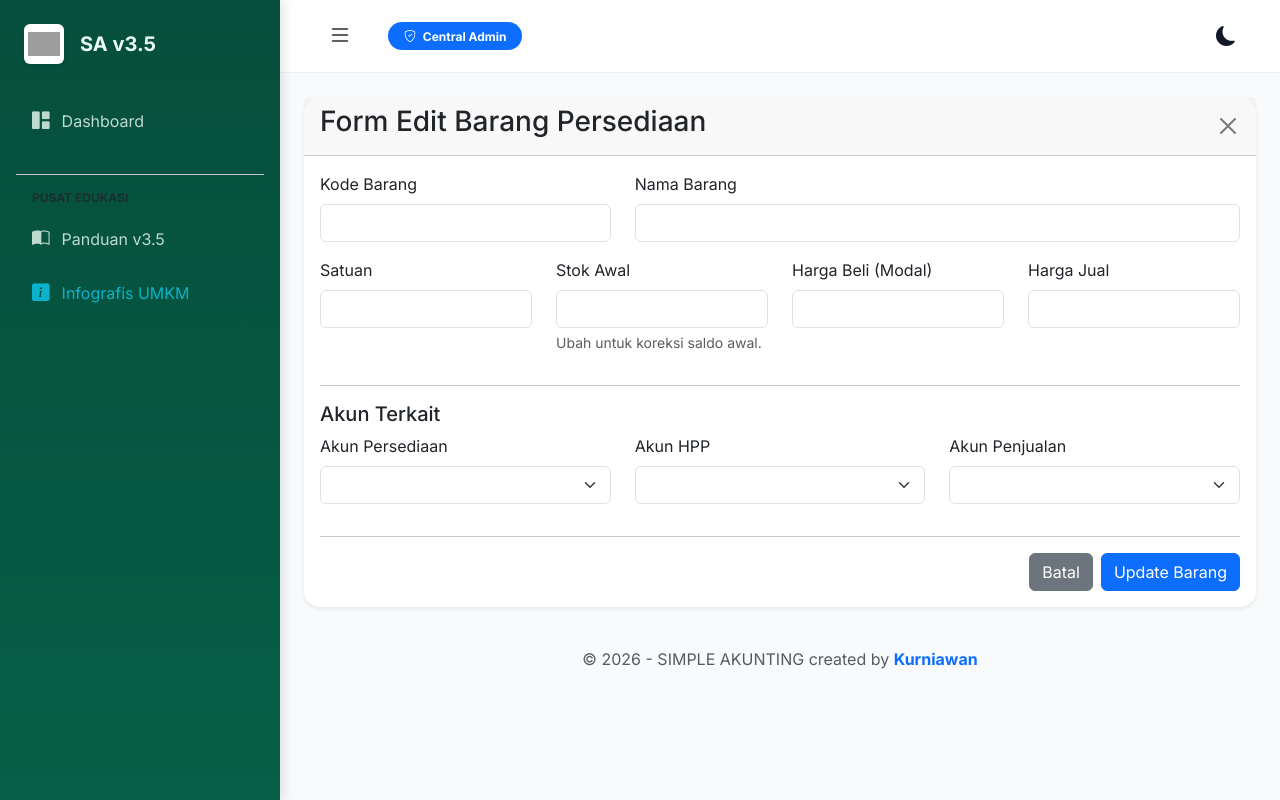
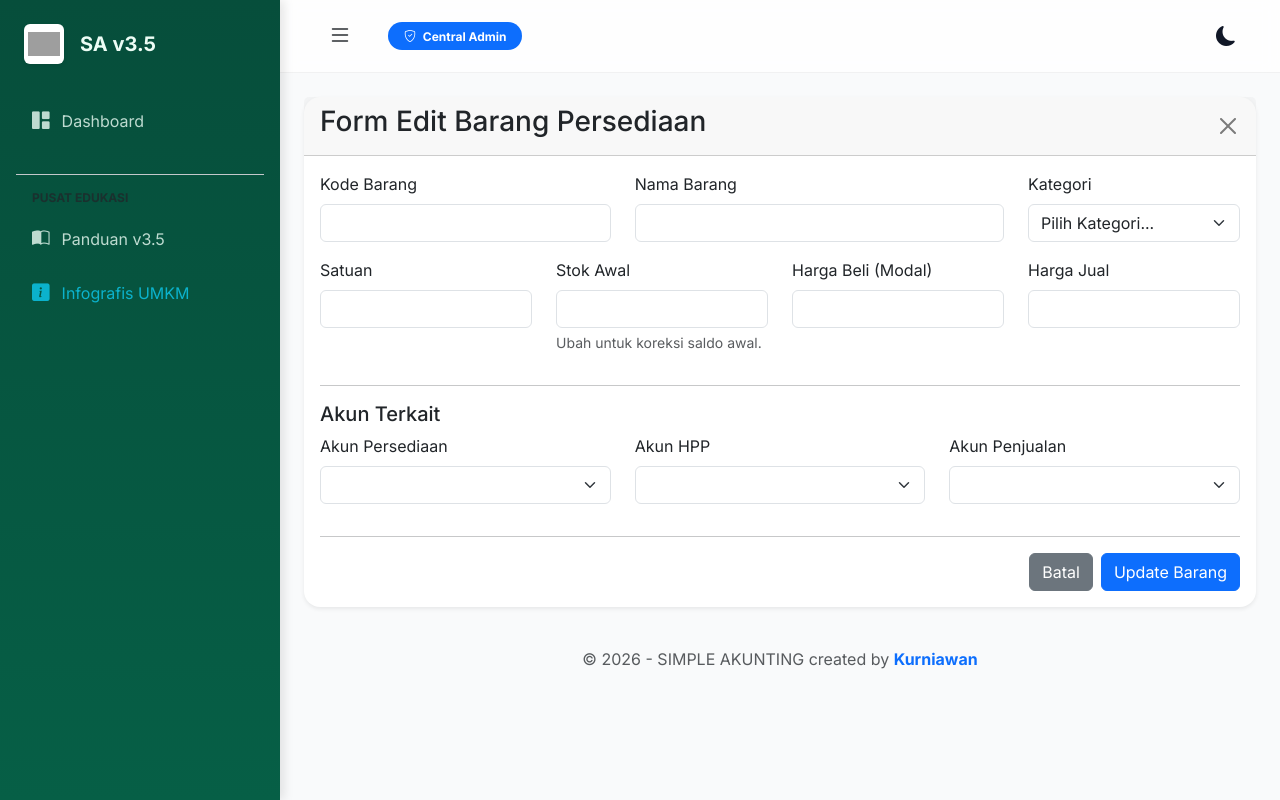
Before and after one commit to solusigroup/simpleakunting-v35, a PHP site: template app/views/persediaan/edit.php in a window 1280 px wide. Run offline with PHP 8.4, Linux system fonts and the light colour scheme; the template is opened without the code that fills it, so the values that code supplies are empty; some libraries are stand-ins or nearby versions; grey boxes are pictures that could not be loaded.

Commit message:
feat: add kategori persediaan

```diff
--- a/app/views/persediaan/edit.php
+++ b/app/views/persediaan/edit.php
@@ -11,9 +11,19 @@
                     <label for="kode_barang" class="form-label">Kode Barang</label>
                     <input type="text" id="kode_barang" name="kode_barang" class="form-control" value="<?php echo htmlspecialchars($data['barang']['kode_barang']); ?>" required>
                 </div>
-                <div class="col-md-8 mb-3">
+                <div class="col-md-5 mb-3">
                     <label for="nama_barang" class="form-label">Nama Barang</label>
                     <input type="text" id="nama_barang" name="nama_barang" class="form-control" value="<?php echo htmlspecialchars($data['barang']['nama_barang']); ?>" required>
+                </div>
+                <div class="col-md-3 mb-3">
+                    <label for="kategori" class="form-label">Kategori</label>
+                    <select id="kategori" name="kategori" class="form-select" required>
+                        <option value="">Pilih Kategori...</option>
+                        <option value="Persediaan Bahan Baku" <?php echo ($data['barang']['kategori'] == 'Persediaan Bahan Baku') ? 'selected' : ''; ?>>Bahan Baku</option>
+                        <option value="Persediaan Bahan Penolong" <?php echo ($data['barang']['kategori'] == 'Persediaan Bahan Penolong') ? 'selected' : ''; ?>>Bahan Penolong</option>
+                        <option value="Persediaan WIP" <?php echo ($data['barang']['kategori'] == 'Persediaan WIP') ? 'selected' : ''; ?>>WIP (Setengah Jadi)</option>
+                        <option value="Persediaan Barang Jadi/Barang Dagangan" <?php echo ($data['barang']['kategori'] == 'Persediaan Barang Jadi/Barang Dagangan') ? 'selected' : ''; ?>>Barang Jadi / Dagangan</option>
+                    </select>
                 </div>
             </div>
             <div class="row">
--- a/app/views/persediaan/index.php
+++ b/app/views/persediaan/index.php
@@ -14,6 +14,7 @@
                     <tr>
                         <th>Kode</th>
                         <th>Nama Barang</th>
+                        <th>Kategori</th>
                         <th class="text-end">Stok Awal</th>
                         <th class="text-end">Stok Terkini</th>
                         <th class="text-end">Harga Beli</th>
@@ -27,7 +28,7 @@
                         $totalNilaiPersediaan = 0;
                         if (empty($data['barang'])):
                     ?>
-                        <tr><td colspan="7" class="text-center">Belum ada data barang persediaan.</td></tr>
+                        <tr><td colspan="8" class="text-center">Belum ada data barang persediaan.</td></tr>
                     <?php else: ?>
                         <?php
                             foreach ($data['barang'] as $brg):
@@ -38,6 +39,7 @@
                         <tr>
                             <td><?php echo htmlspecialchars($brg['kode_barang'] ?? ''); ?></td>
                             <td><?php echo htmlspecialchars($brg['nama_barang'] ?? ''); ?></td>
+                            <td><span class="badge bg-secondary"><?php echo htmlspecialchars($brg['kategori'] ?? 'Persediaan Bahan Baku'); ?></span></td>
                             <td class="text-end"><?php echo number_format($brg['stok_awal'] ?? 0, 2, ',', '.'); ?> <?php echo htmlspecialchars($brg['satuan'] ?? ''); ?></td>
                             <td class="text-end fw-bold"><?php echo number_format($brg['stok_saat_ini'] ?? 0, 2, ',', '.'); ?> <?php echo htmlspecialchars($brg['satuan'] ?? ''); ?></td>
                             <td class="text-end"><?php echo number_format($brg['harga_beli'] ?? 0, 2, ',', '.'); ?></td>
@@ -52,7 +54,7 @@
                 </tbody>
                 <tfoot class="table-light">
                     <tr class="fw-bold">
-                        <td colspan="5" class="text-end">Total Nilai Persediaan</td>
+                        <td colspan="6" class="text-end">Total Nilai Persediaan</td>
                         <td class="text-end"><?php echo number_format($totalNilaiPersediaan, 2, ',', '.'); ?></td>
                         <td></td>
                     </tr>
```
Also changed, not shown: app/models/Persediaan_model.php (+5 -2 lines), app/views/persediaan/tambah.php (+11 -1 lines).
